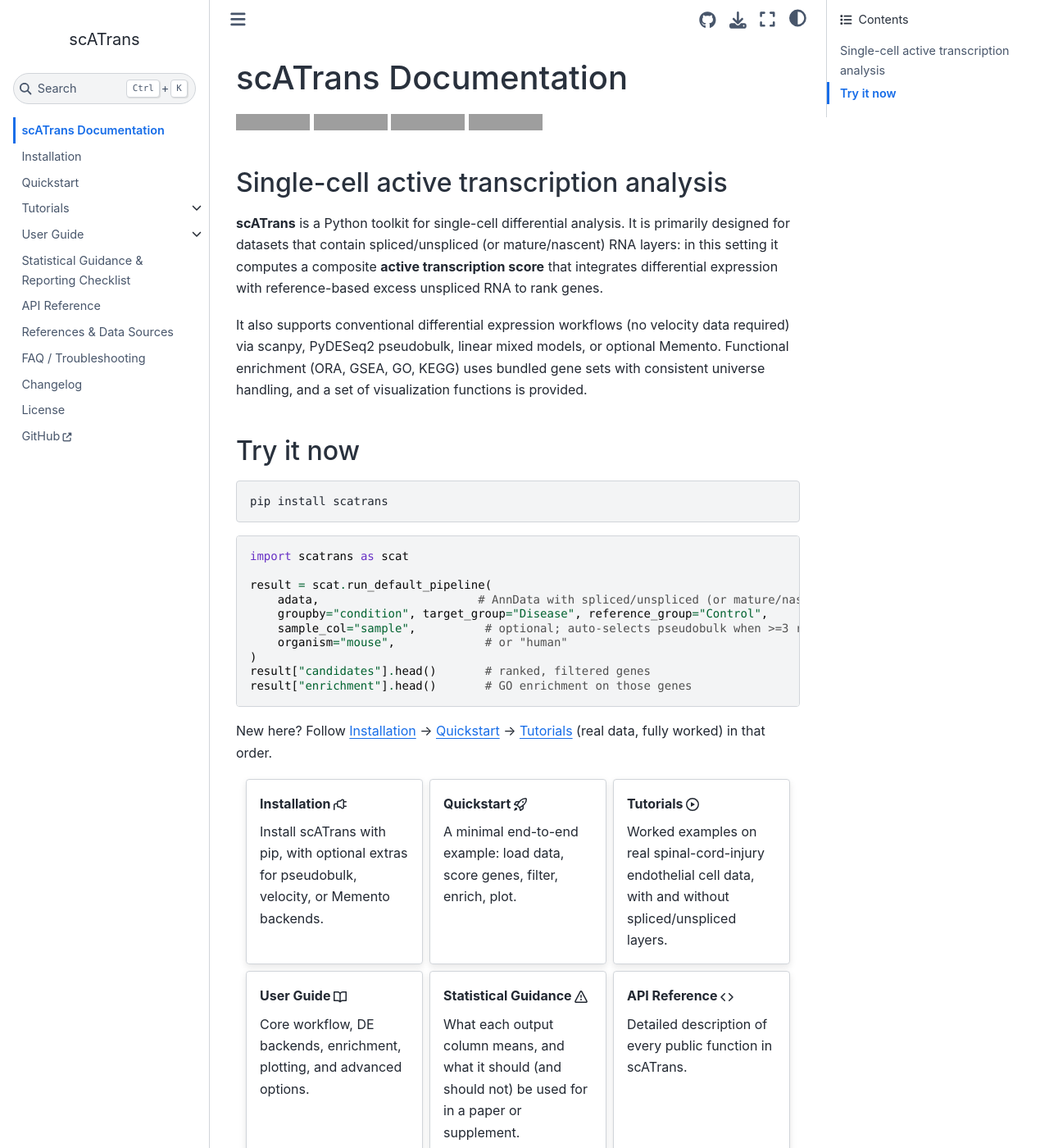
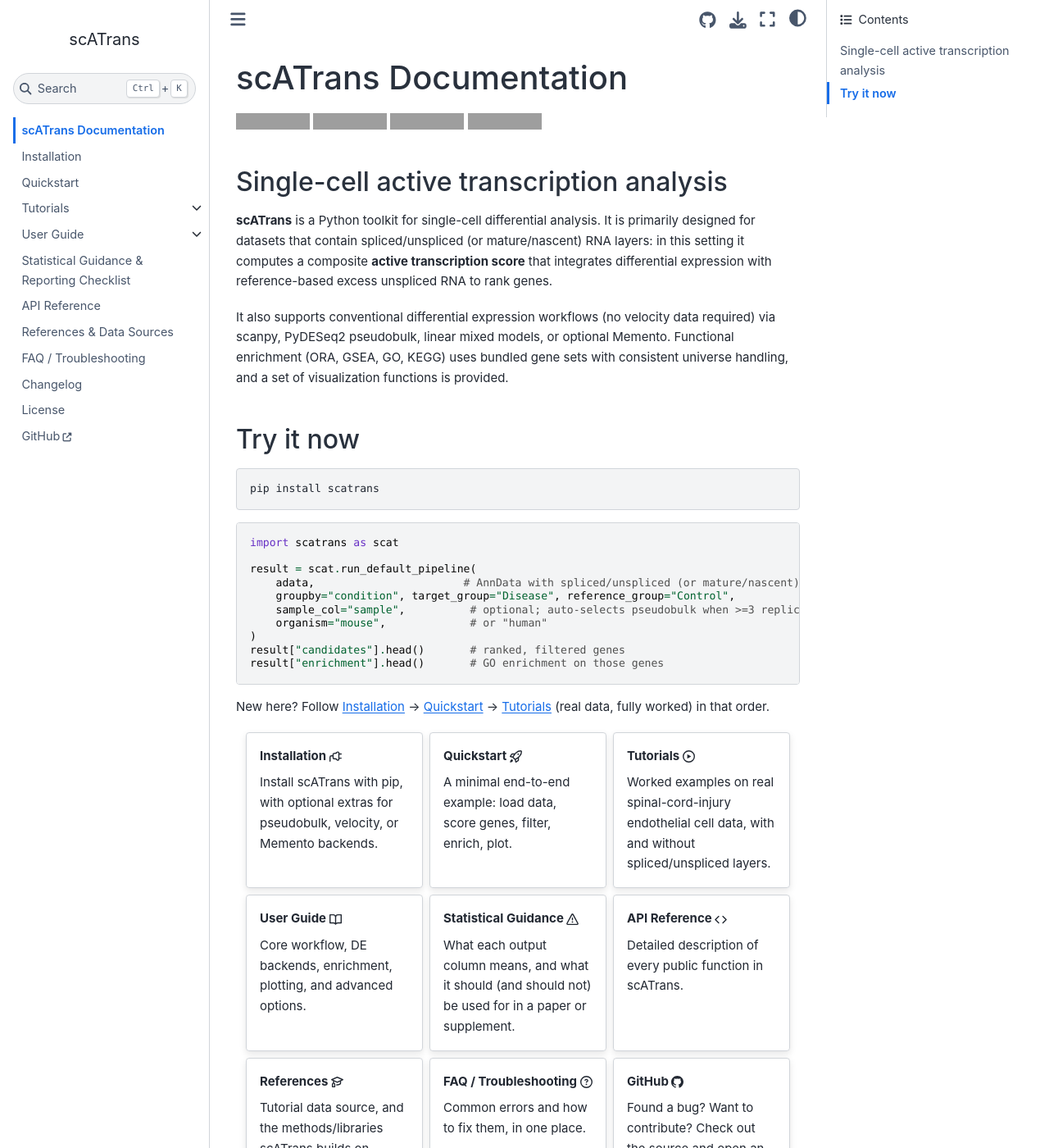
Before and after one commit to leelieber2025/scATrans, a Sphinx documentation site: the page built from docs/index.md, in a window 1280 px wide and 1400 px high. Shown: the whole window at 82% size. Built offline with Sphinx 7.4.7 and the Sphinx Book theme 1.1.4, drawn with Linux system fonts in a browser that asks for light colours; pages that are not in the unit, such as notebooks, are missing from menus; grey boxes are pictures that could not be loaded.

Commit message:
docs: set body font size to 15px

```diff
--- a/docs/_static/css/custom.css
+++ b/docs/_static/css/custom.css
@@ -2,3 +2,7 @@
 .bd-main .bd-content {
   max-width: 88rem;
 }
+
+.bd-article {
+  font-size: 15px;
+}
```
